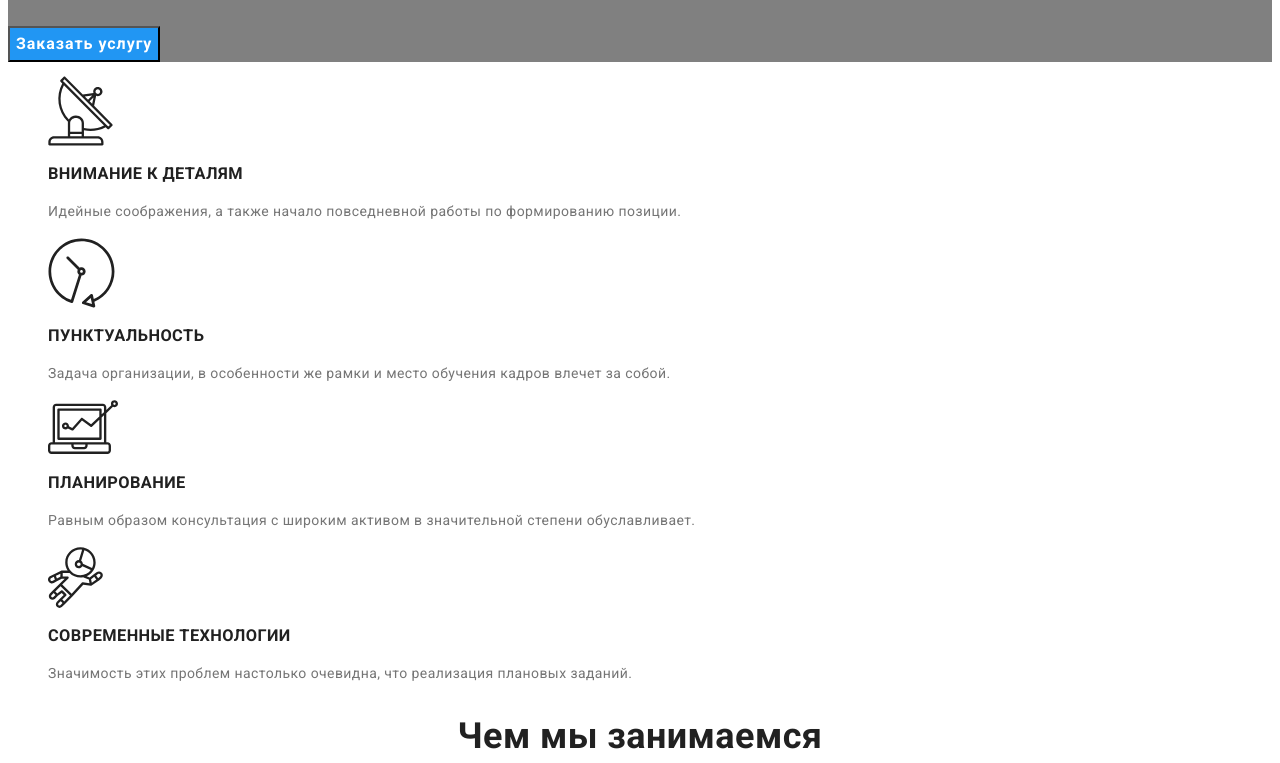
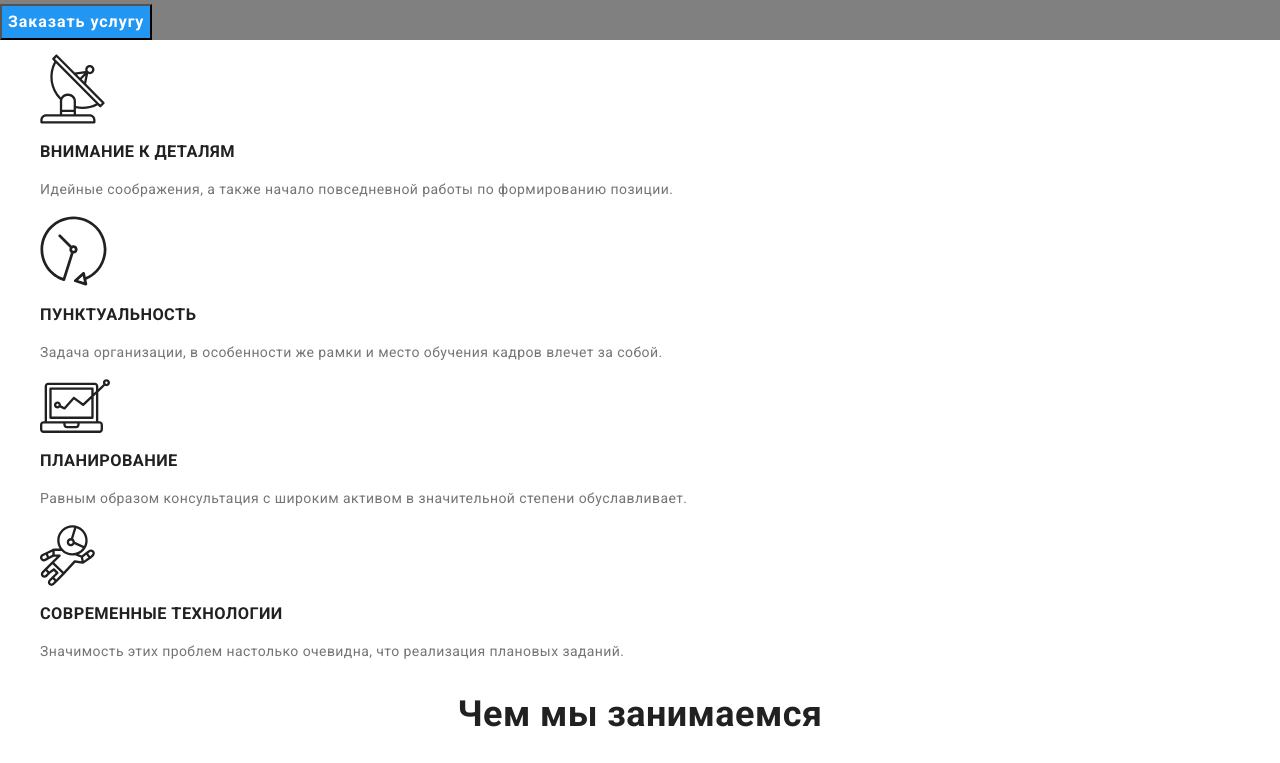
Before and after one commit to lenakernytska/-goit-markup-hw-02, a plain HTML site: page index.html in a window 1280 px wide. Shown: the part 261-1024 px from the top of the page. Drawn offline with nearby package versions, Linux system fonts and the light colour scheme.

Commit message:
Подключает Normalize.css в head

```diff
--- a/index.html
+++ b/index.html
@@ -4,6 +4,7 @@
     <meta charset="UTF-8" />
     <meta name="viewport" content="width=device-width, initial-scale=1.0" />
     <link rel="stylesheet" href="./css/style.css" />
+    <link rel="stylesheet" href="./css/normalize.css" />
     <title>Web Studio</title>
     <link
       href="https://fonts.googleapis.com/css2?family=Raleway:wght@700&family=Roboto:ital,wght@0,400;0,500;0,700;1,900&display=swap"
```
Also changed, not shown: portfolio.html (+1 -0 lines).
